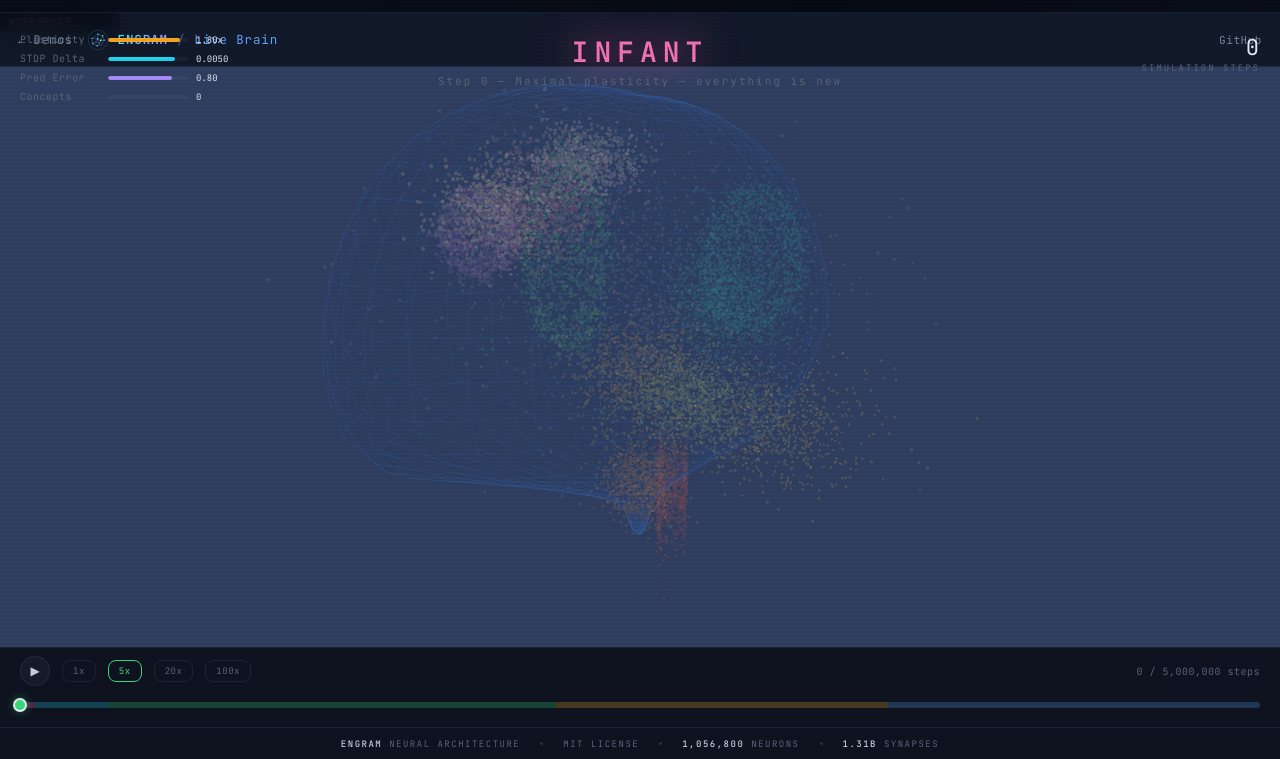
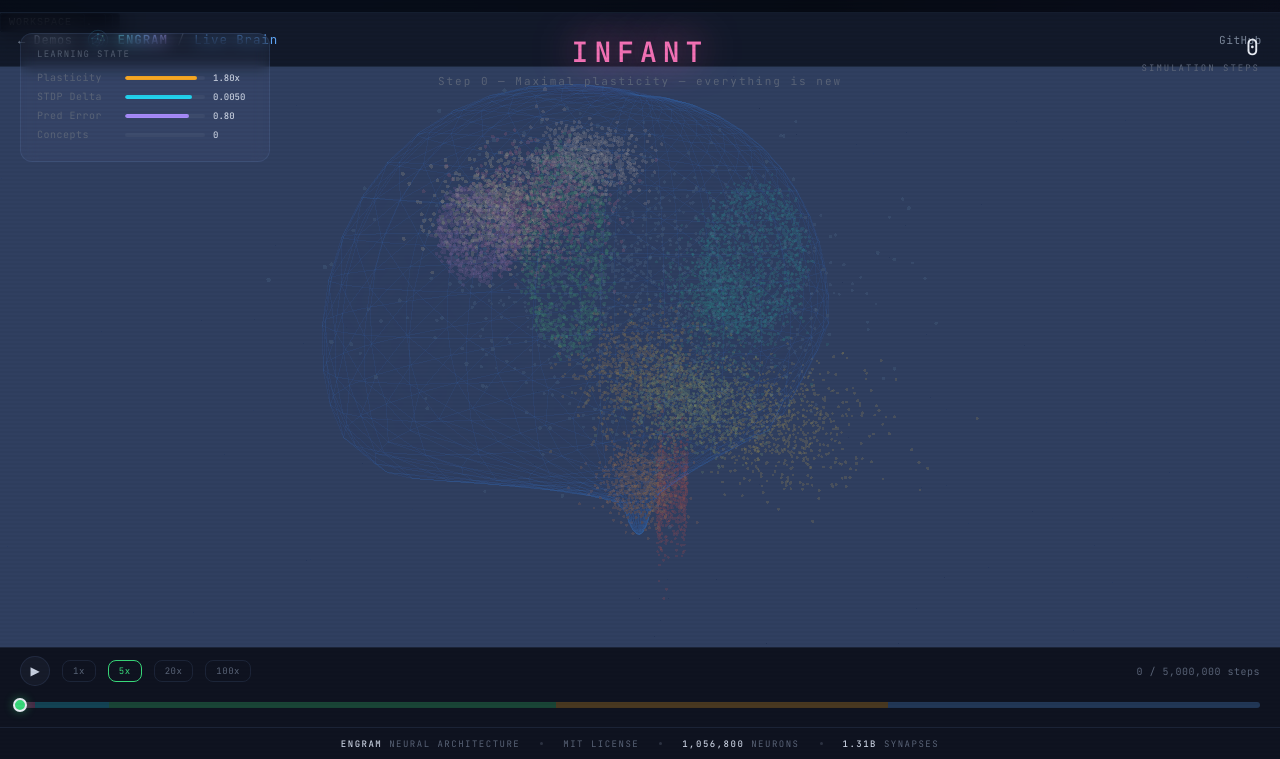
Before and after one commit to DPBG/Engram.AI, a website: page brain-viz/demos/timeline.html in a window 1280 px wide. Shown: the part 41-800 px from the top of the page. Drawn offline with nearby package versions, Linux system fonts and the light colour scheme.

Commit message:
feat(brain-viz): give the timeline Learning-State HUD a glass panel
The left stats overlay was bare floating text over the brain. Wrap it in
the same glass panel used by the live-brain HUD (panel bg, border, radius,
blur) with a 'Learning State' header, so it reads as an intentional card
and stays legible. CSS-only; the JS that fills the stat rows is unchanged.

```diff
--- a/brain-viz/demos/timeline.html
+++ b/brain-viz/demos/timeline.html
@@ -145,6 +145,23 @@ body{
             left: 20px;
             z-index: 10;
             pointer-events: none;
+            background: var(--eg-panel-1);
+            border: 1px solid var(--eg-border);
+            border-radius: 12px;
+            padding: 14px 16px;
+            backdrop-filter: blur(8px);
+            -webkit-backdrop-filter: blur(8px);
+            min-width: 212px;
+        }
+        .stats-overlay::before {
+            content: 'Learning State';
+            display: block;
+            font-family: var(--eg-mono);
+            font-size: 9px;
+            letter-spacing: 0.14em;
+            text-transform: uppercase;
+            color: var(--eg-faint);
+            margin-bottom: 11px;
         }
         .stat-row {
             display: flex;
```
